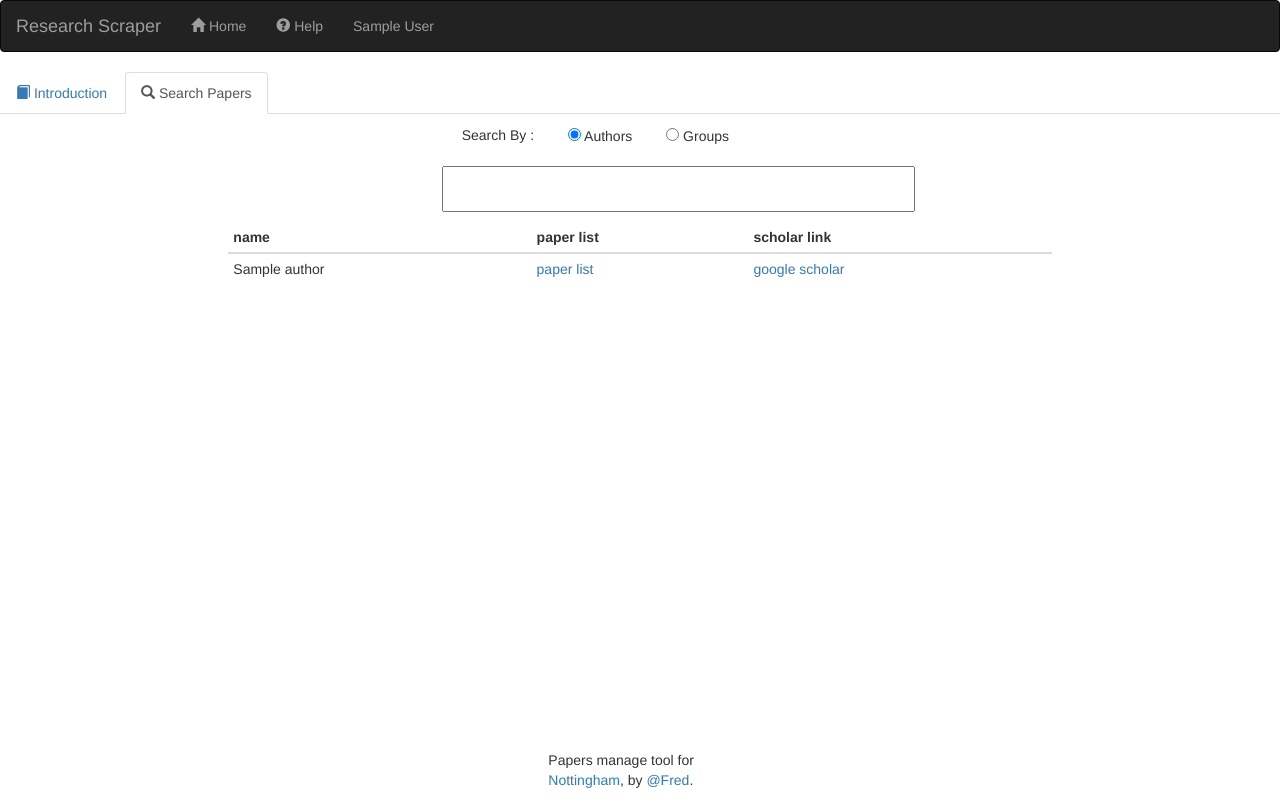
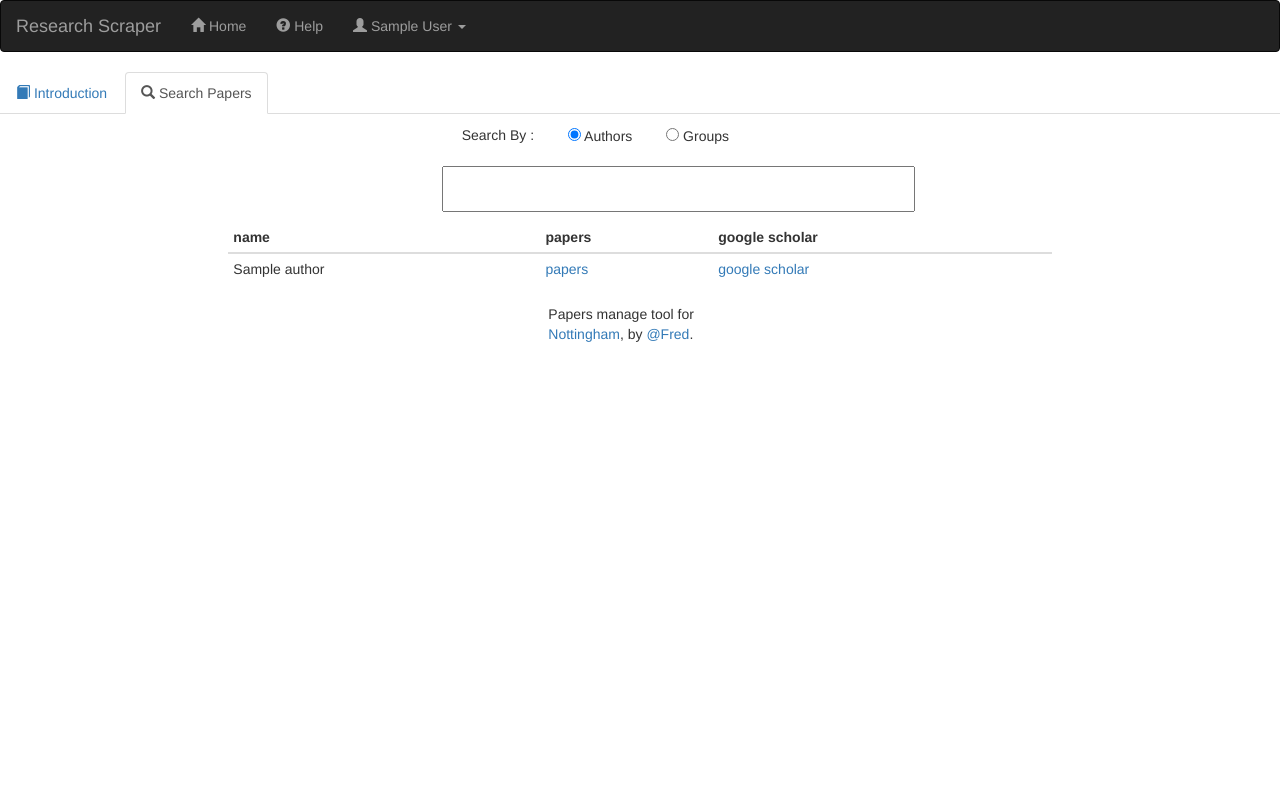
Before and after one commit to nzhl/research-scraper, a Flask app: page / in a window 1280 px wide. Run offline with Flask 2, Linux system fonts and the light colour scheme; the visitor is signed in with stand-in values (Sample User, id 1); tables that the repository leaves empty hold one stand-in row (values such as "Sample post"); some libraries are stand-ins or nearby versions.

Commit message:
change the way how papers link to authors

```diff
--- a/web/blueprints/authors.py
+++ b/web/blueprints/authors.py
@@ -89,11 +89,10 @@ def insert_raw_author():
         return cursor.fetchone()['LAST_INSERT_ID()']
 
 def update_gs_link(data):
-    sql = "UPDATE authors SET gs_link=%s WHERE id= %s"
+    sql = "UPDATE authors SET gs_link=%s WHERE id=%s"
     with g.db.cursor() as cursor:
         cursor.execute(sql, (data['gs_link'], data['id']))
-        sql = ("DELETE FROM papers WHERE id IN (SELECT paper_id "
-               "FROM authors_and_papers WHERE author_id=%s)")
+        sql = "DELETE FROM authors_and_papers WHERE author_id=%s"
         cursor.execute(sql, (data['id'],))
     g.db.commit()
 
--- a/web/templates/base.html
+++ b/web/templates/base.html
@@ -35,8 +35,9 @@
 
             {% else %}
             <li class="dropdown" id="logout_tool">
-                <a class="dropdown-toggle" data-toggle="dropdown" v-text="name">
+                <a class="dropdown-toggle" data-toggle="dropdown" >
                     <span class="glyphicon glyphicon-user"></span>
+                        {%raw%} {{name}} {% endraw %}
                     <b class="caret"></b>
                 </a>
                 <ul class="dropdown-menu" >
@@ -415,7 +416,7 @@
 </script>
 
 
-<div class="mastfoot col-xs-2 col-md-offset-5 navbar-fixed-bottom">
+<div class="mastfoot col-xs-2 col-md-offset-5 ">
     <p>Papers manage tool for <a href="http://www.nottingham.ac.uk">Nottingham</a>, by <a href="https://github.com/nzhl">@Fred</a>.</p>
 </div>
 
--- a/web/templates/index.html
+++ b/web/templates/index.html
@@ -23,8 +23,8 @@
                 <thead>
                     <tr>
                         <th>name</th>
-                        <th>paper list</th>
-                        <th>scholar link</th>
+                        <th>papers</th>
+                        <th>google scholar</th>
                     </tr>
                 </thead>
 
@@ -32,7 +32,7 @@
                     <template v-for="each in result">
                         <tr>
                             <td>{{each['name']}}</td>
-                            <td><a v-bind:href="'/authors/' + each['id']">paper list</a></td>
+                            <td><a v-bind:href="'/authors/' + each['id']">papers</a></td>
                             <td><a v-bind:href="each['gs_link']">google scholar</a></td>
                         </tr>
                     </template>
@@ -44,8 +44,8 @@
                     <tr>
                         <th>name</th>
                         <th>description</th>
-                        <th>paper list</th>
-                        <th>web page</th>
+                        <th>papers in group</th>
+                        <th>group home page</th>
                     </tr>
                 </thead>
                 <tbody>
@@ -53,8 +53,8 @@
                         <tr>
                             <td>{{each['name']}}</td>
                             <td>{{each['description']}}</td>
-                            <td><a v-bind:href="'/groups/' + each['id']">paper list</a></td>
-                            <td><a v-bind:href="each['group_link']">group web page</a></td>
+                            <td><a v-bind:href="'/groups/' + each['id']">papers</a></td>
+                            <td><a v-bind:href="each['group_link']">group home page</a></td>
                         </tr>
                     </template>
                 </tbody>
```
Also changed, not shown: web/blueprints/groups.py (+4 -4 lines), web/blueprints/papers.py (+12 -10 lines), web/spiders/AuthorSpider.py (+16 -12 lines), web/templates/edit_groups.html (+6 -6 lines).
